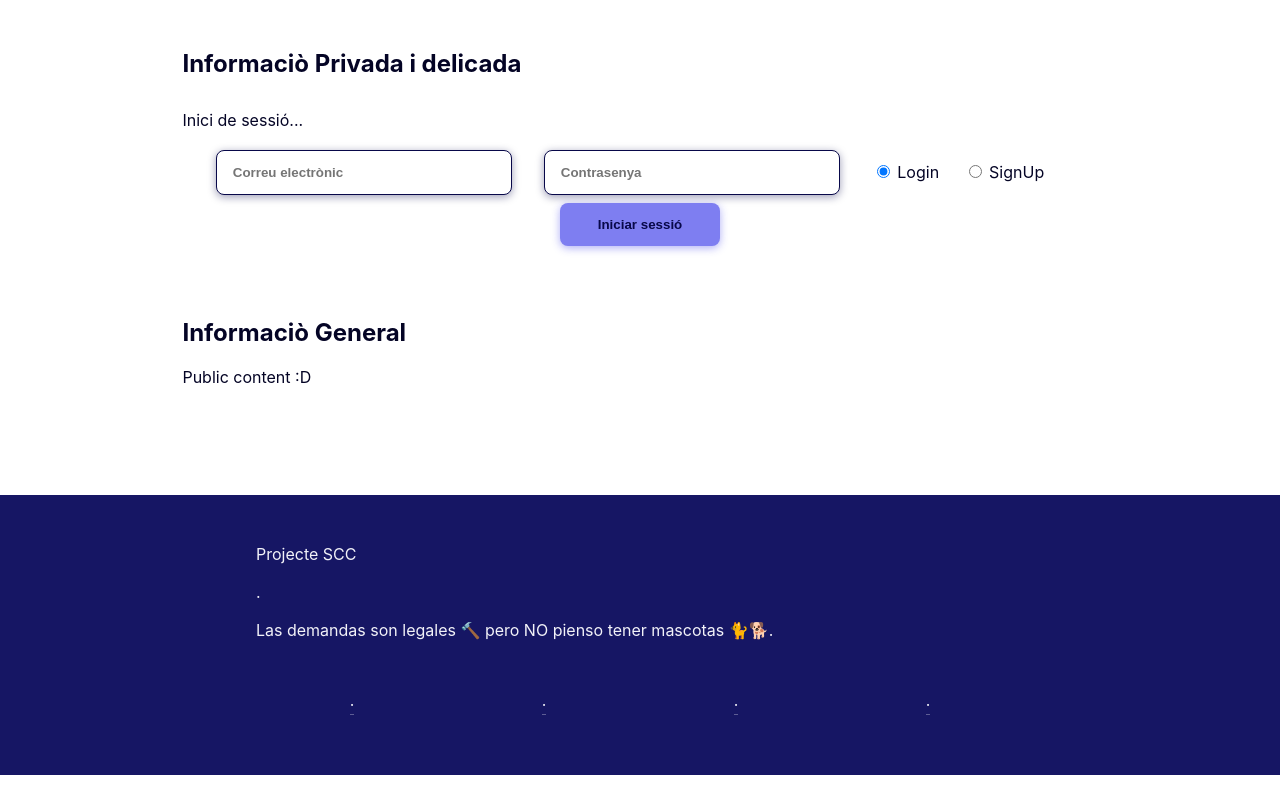
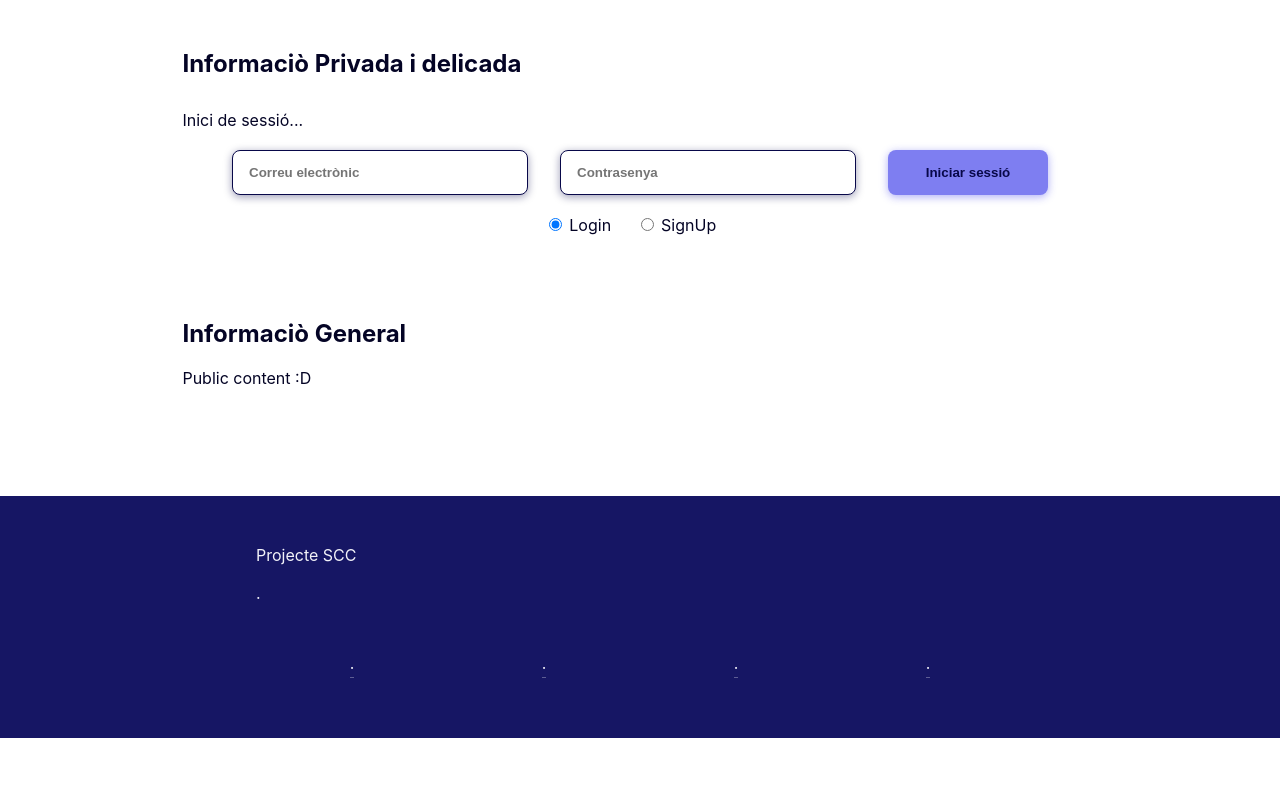
Before and after one commit to roninsilent/remunerats_scc, a plain HTML site: page index.html in a window 1280 px wide. Shown: the part 206-1002 px from the top of the page. Drawn offline with Linux system fonts and the light colour scheme; no server answers.

Commit message:
Update index.html

```diff
--- a/index.html
+++ b/index.html
@@ -56,7 +56,7 @@
               placeholder="Contrasenya"
               required
             />
-
+            <button id="btnLogin" class="button">Iniciar sessió</button>
             <div class="form-radioContainer">
               <input type="radio" name="isLoginOrSignup" id="radioIsLogin" value="isLogin" checked />
               <label for="radioIsLogin">Login</label>
@@ -65,7 +65,7 @@
               <label for="radioIsSignup">SignUp</label>
             </div>
 
-            <button id="btnLogin" class="button">Iniciar sessió</button>
+
           </form>
         </div>
 
@@ -89,9 +89,6 @@
       </p>
       <p class="footer-text">
         .
-      </p>
-      <p class="footer-text">
-        Las demandas son legales 🔨 pero NO pienso tener mascotas 🐈🐕.
       </p>
     </div>
 
```
